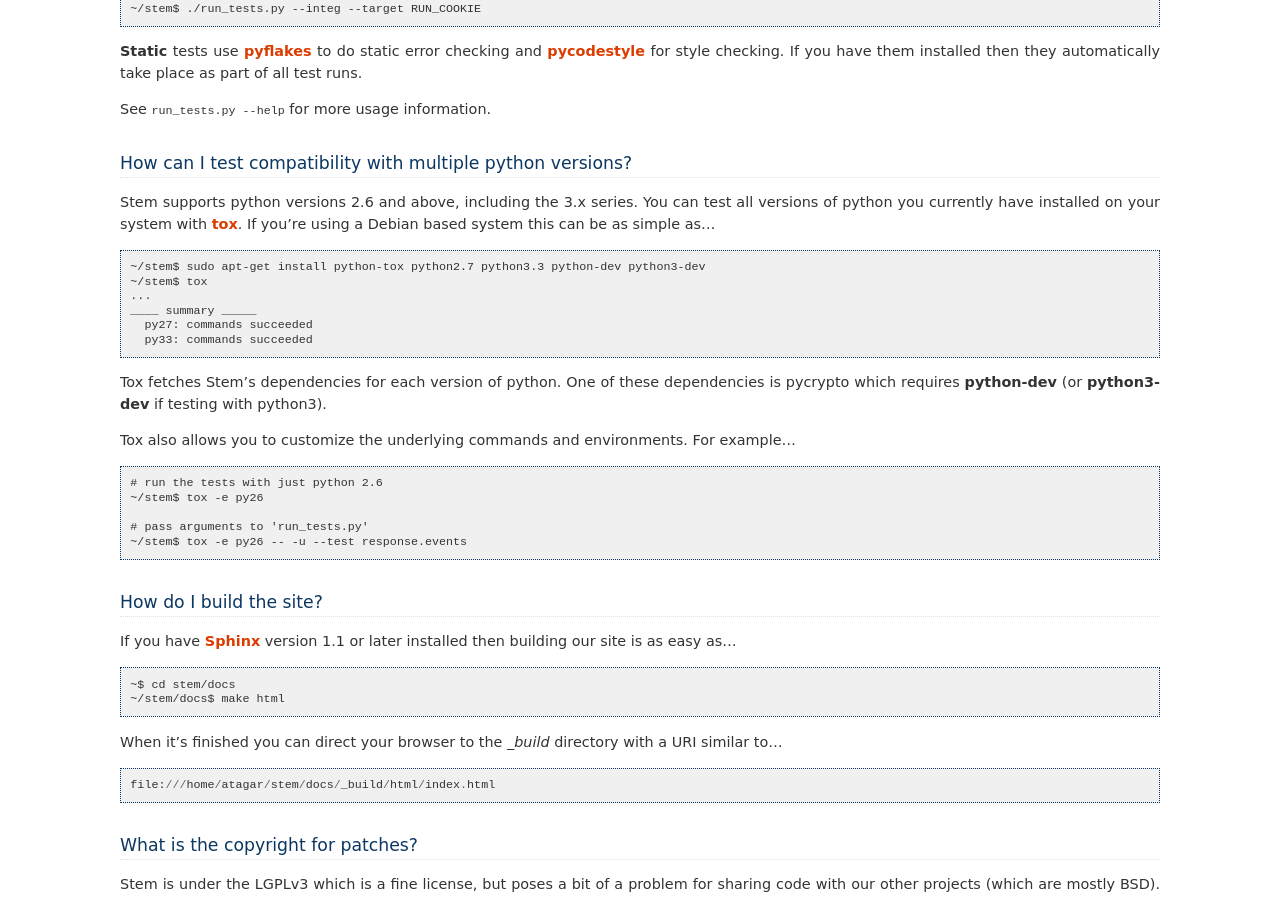
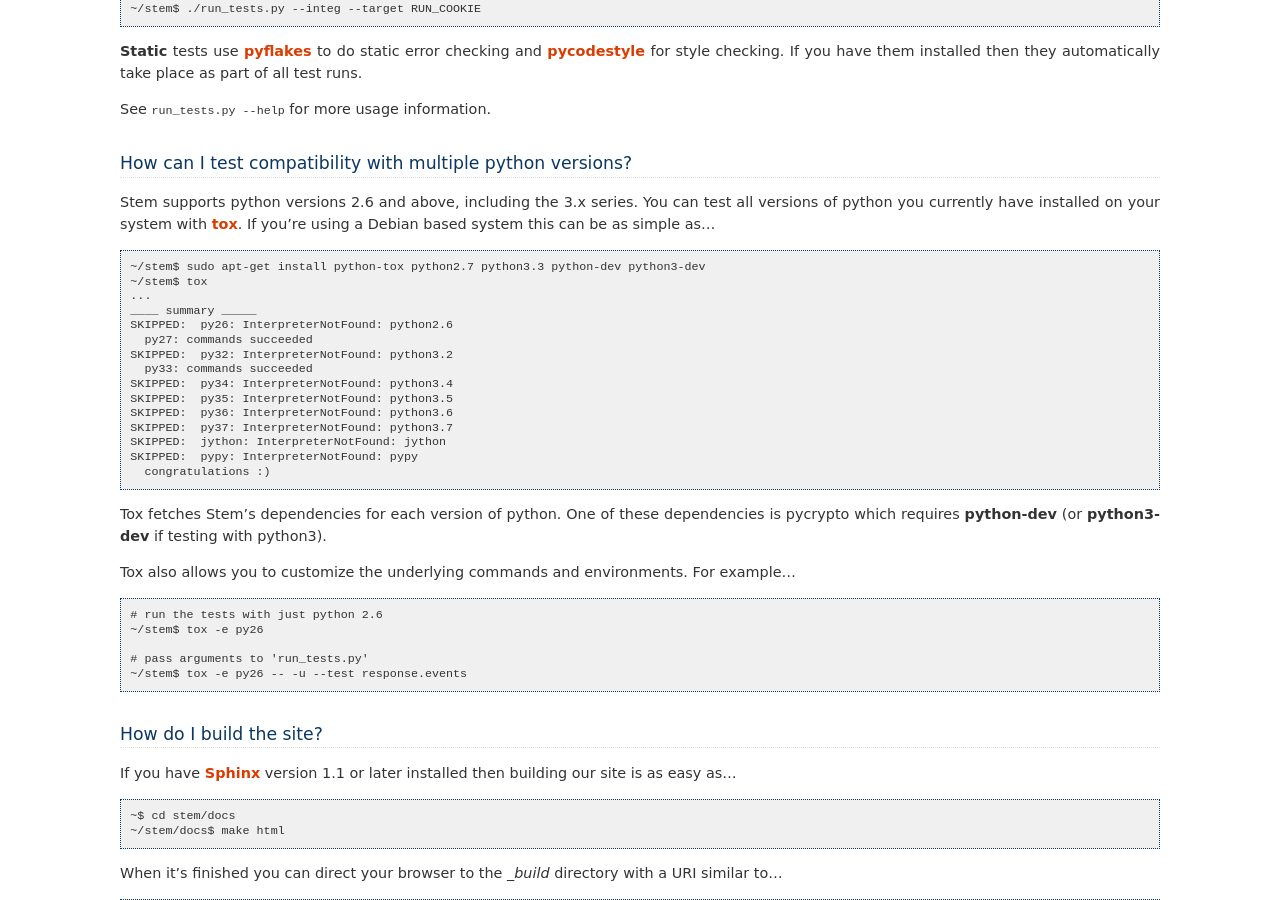
Before and after one commit to torproject/stem, a Sphinx documentation site: the page built from docs/faq.rst, in a window 1280 px wide and 900 px high, scrolled down 7629 px. Built offline with Sphinx 7.4.7, drawn with Linux system fonts in a browser that asks for light colours.

Commit message:
Update FAQ to normalize the expectation of 'SKIPPED ... InterpreterNotFound' lines

```diff
--- a/docs/faq.rst
+++ b/docs/faq.rst
@@ -561,8 +561,17 @@ can be as simple as...
   ~/stem$ tox
   ...
   ____ summary _____
+  SKIPPED:  py26: InterpreterNotFound: python2.6
     py27: commands succeeded
+  SKIPPED:  py32: InterpreterNotFound: python3.2
     py33: commands succeeded
+  SKIPPED:  py34: InterpreterNotFound: python3.4
+  SKIPPED:  py35: InterpreterNotFound: python3.5
+  SKIPPED:  py36: InterpreterNotFound: python3.6
+  SKIPPED:  py37: InterpreterNotFound: python3.7
+  SKIPPED:  jython: InterpreterNotFound: jython
+  SKIPPED:  pypy: InterpreterNotFound: pypy
+    congratulations :)
 
 Tox fetches Stem's dependencies for each version of python. One of these
 dependencies is pycrypto which requires **python-dev** (or **python3-dev** if
```
